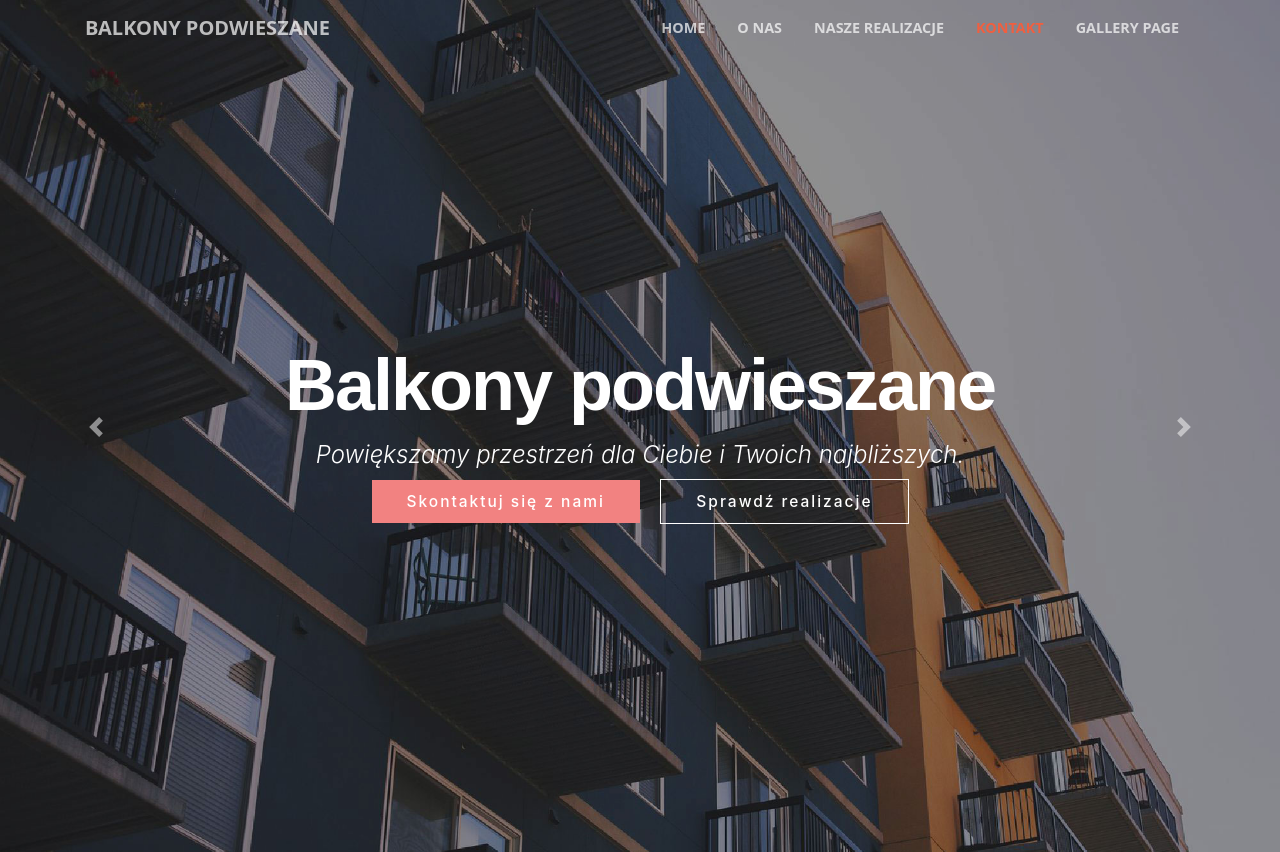
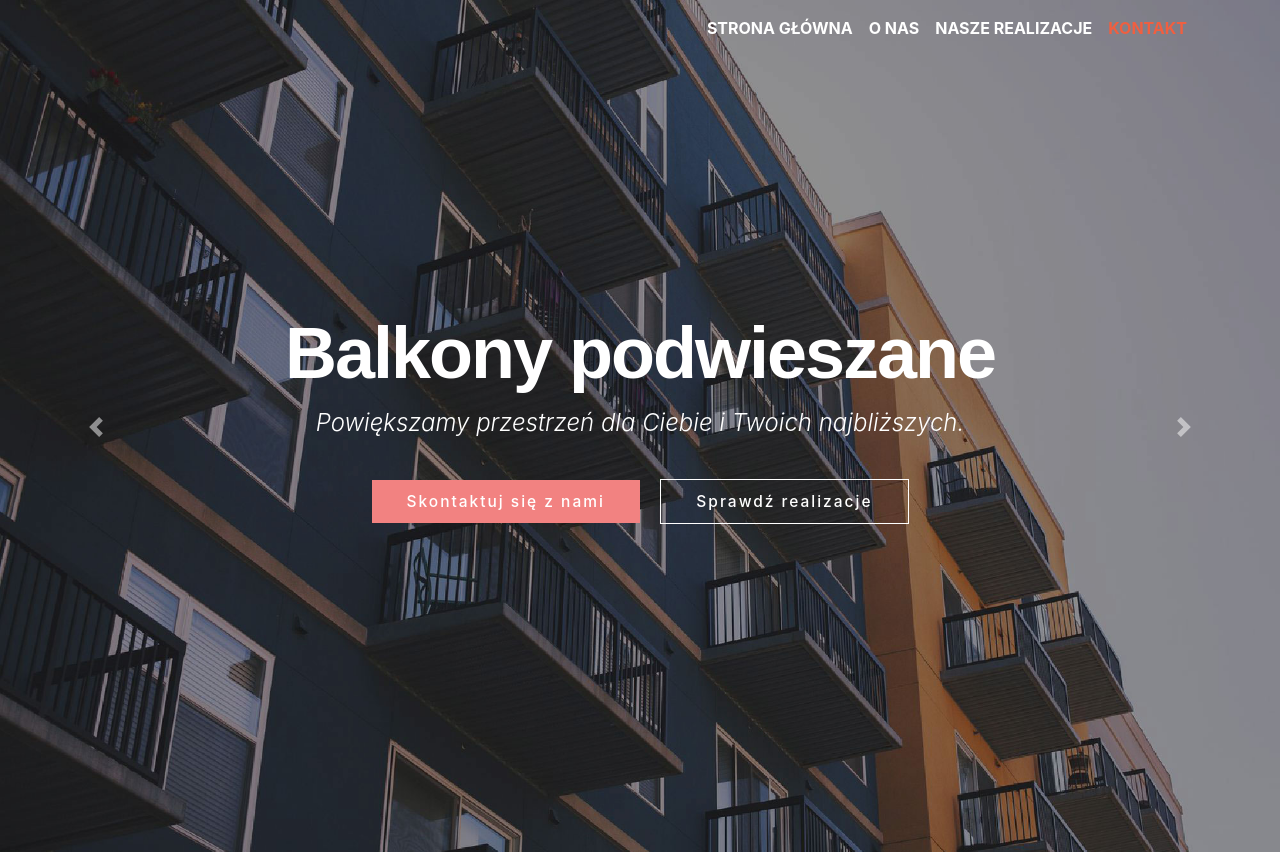
Before and after one commit to jacobashtem/balkonypodwieszane, a PHP site: page / in a window 1280 px wide, after a click on "STRONA GŁÓWNA"; the page is wider, and only the part inside the window is pictured. Shown: the top 852 px of that part. Run offline with PHP 8.4, Linux system fonts and the light colour scheme; some libraries are stand-ins or nearby versions.

Commit message:
navbar background-color

```diff
--- a/index.html
+++ b/index.html
@@ -17,7 +17,6 @@
   <!-- Navbar -->
   <nav class="navbar navbar-expand-lg navbar-light fixed-top" id="mainNav">
     <div class="container">
-      <a class="navbar-brand js-scroll-trigger" href="#page-top">Balkony Podwieszane</a>
       <button class="navbar-toggler navbar-toggler-right" type="button" data-toggle="collapse" data-target="#navbarResponsive"
         aria-controls="navbarResponsive" aria-expanded="false" aria-label="Toggle navigation">
         <span class="navbar-toggler-icon"></span>
@@ -25,7 +24,7 @@
       <div class="collapse navbar-collapse" id="navbarResponsive">
         <ul class="navbar-nav ml-auto">
           <li class="nav-item">
-            <a class="nav-link js-scroll-trigger" href="#home">Home</a>
+            <a class="nav-link js-scroll-trigger" href="#home">Strona Główna</a>
           </li>
           <li class="nav-item">
             <a class="nav-link js-scroll-trigger" href="#about">O nas</a>
@@ -35,9 +34,6 @@
           </li>
           <li class="nav-item">
             <a class="nav-link js-scroll-trigger" href="#contact">Kontakt</a>
-            <li class="nav-item">
-              <a class="nav-link js-scroll-trigger" href="gallery-page.html">Gallery Page</a>
-            </li>
         </ul>
       </div>
     </div>
--- a/style.css
+++ b/style.css
@@ -172,6 +172,7 @@ h6 {
   font-size: 1.5rem;
   font-style: italic;
   color: #fff;
+  margin-bottom: 3rem;
 
 }
 
@@ -268,7 +269,20 @@ h6 {
   margin: 300px auto;
 }
 
+/* Navbar */
 
+nav#mainNav.navbar-shrink{
+  background-color: #282828;
+  color: #fff !important;
+}
+.nav-item.nav-link{
+  color: #fff;
+}
+
+.nav-link .js-scroll-trigger{
+  color: #fff;
+  font-size:30px;
+}
 
 /* About us section */
 
@@ -616,14 +630,7 @@ img::-moz-selection {
   background: transparent;
 }
 
-#mainNav {
-  border-bottom: 1px solid rgba(33, 37, 41, 0.1);
-  background-color: #fff;
-  font-family: 'Open Sans', 'Helvetica Neue', Arial, sans-serif;
-  -webkit-transition: all 0.2s;
-  -moz-transition: all 0.2s;
-  transition: all 0.2s;
-}
+
 
 #mainNav .navbar-brand {
   font-weight: 700;
@@ -639,10 +646,10 @@ img::-moz-selection {
 
 #mainNav .navbar-nav>li.nav-item>a.nav-link,
 #mainNav .navbar-nav>li.nav-item>a.nav-link:focus {
-  font-size: .9rem;
+  font-size: 1rem;
   font-weight: 700;
   text-transform: uppercase;
-  color: #212529;
+  color: #fff;;
 }
 
 #mainNav .navbar-nav>li.nav-item>a.nav-link:hover,
@@ -661,49 +668,7 @@ img::-moz-selection {
   background-color: transparent;
 }
 
-@media (min-width: 992px) {
-  #mainNav {
-    border-color: transparent;
-    background-color: transparent;
-  }
-  #mainNav .navbar-brand {
-    color: rgba(255, 255, 255, 0.7);
-  }
-  #mainNav .navbar-brand:focus,
-  #mainNav .navbar-brand:hover {
-    color: #fff;
-  }
-  #mainNav .navbar-nav>li.nav-item>a.nav-link {
-    padding: 0.5rem 1rem;
-  }
-  #mainNav .navbar-nav>li.nav-item>a.nav-link,
-  #mainNav .navbar-nav>li.nav-item>a.nav-link:focus {
-    color: rgba(255, 255, 255, 0.7);
-  }
-  #mainNav .navbar-nav>li.nav-item>a.nav-link:hover,
-  #mainNav .navbar-nav>li.nav-item>a.nav-link:focus:hover {
-    color: #fff;
-  }
-  #mainNav.navbar-shrink {
-    border-bottom: 1px solid rgba(33, 37, 41, 0.1);
-    background-color: #fff;
-  }
-  #mainNav.navbar-shrink .navbar-brand {
-    color: #F05F40;
-  }
-  #mainNav.navbar-shrink .navbar-brand:focus,
-  #mainNav.navbar-shrink .navbar-brand:hover {
-    color: #f05f40;
-  }
-  #mainNav.navbar-shrink .navbar-nav>li.nav-item>a.nav-link,
-  #mainNav.navbar-shrink .navbar-nav>li.nav-item>a.nav-link:focus {
-    color: #212529;
-  }
-  #mainNav.navbar-shrink .navbar-nav>li.nav-item>a.nav-link:hover,
-  #mainNav.navbar-shrink .navbar-nav>li.nav-item>a.nav-link:focus:hover {
-    color: #F05F40;
-  }
-}
+
 
 header.slider_small {
   padding-top: 10rem;
```
